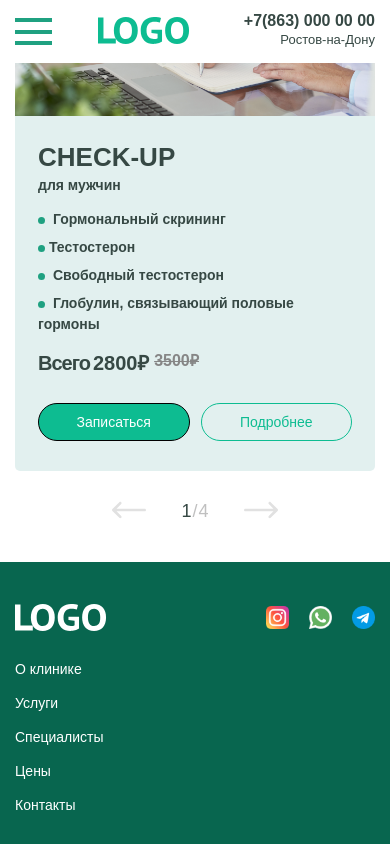
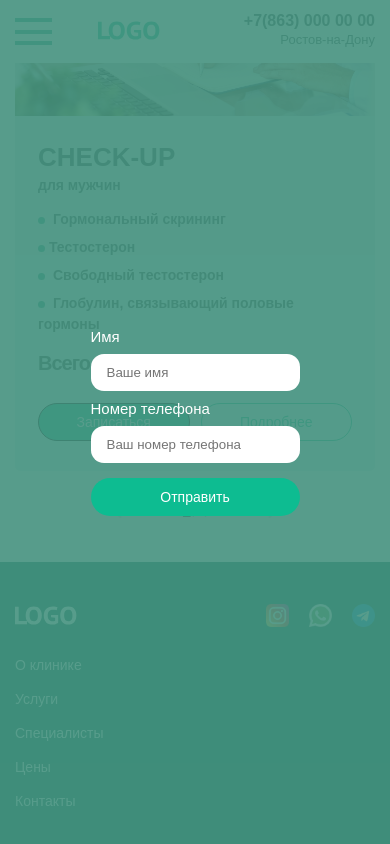
Before and after one commit to NickMomotenko/rocket-business-test, a website: page src/index.html in a window 390 px wide. Both pictures are taken after a click on the button "Записаться". Drawn offline with nearby package versions, Linux system fonts and the light colour scheme; files that its build step writes are made by us from their sources; a web font is replaced by a local one.

Commit message:
fixed styles , add form.js

```diff
--- a/src/index.html
+++ b/src/index.html
@@ -73,7 +73,7 @@
                 >
               </div>
               <div class="header__btns">
-                <button class="button button--record">
+                <button class="button button--order">
                   Записаться на прием
                 </button>
               </div>
@@ -151,7 +151,7 @@
                         </div>
                       </div>
                       <div class="check-up__btns">
-                        <button class="button check-up__order-btn">
+                        <button class="button button--order check-up__order-btn">
                           Записаться
                         </button>
                         <button class="button button--no-bg">Подробнее</button>
@@ -195,7 +195,7 @@
                         </div>
                       </div>
                       <div class="check-up__btns">
-                        <button class="button check-up__order-btn">
+                        <button class="button button--order check-up__order-btn">
                           Записаться
                         </button>
                         <button class="button button--no-bg">Подробнее</button>
@@ -239,7 +239,7 @@
                         </div>
                       </div>
                       <div class="check-up__btns">
-                        <button class="button check-up__order-btn">
+                        <button class="button button--order check-up__order-btn">
                           Записаться
                         </button>
                         <button class="button button--no-bg">Подробнее</button>
@@ -283,7 +283,7 @@
                         </div>
                       </div>
                       <div class="check-up__btns">
-                        <button class="button check-up__order-btn">
+                        <button class="button button--order check-up__order-btn">
                           Записаться
                         </button>
                         <button class="button button--no-bg">Подробнее</button>
@@ -301,11 +301,19 @@
               </ul>
               <div class="check-up__controlls" id="slider-controlls">
                 <button class="button button--icon" data-click="prev">
-                  <img
-                    src="./img/icons/line.svg"
-                    alt=""
+                  <svg
+                    width="34"
+                    height="18"
+                    viewBox="0 0 34 18"
+                    fill="none"
+                    xmlns="http://www.w3.org/2000/svg"
                     class="button__icon button__icon--prev"
-                  />
+                  >
+                    <path
+                      d="M32.6718 7.67186H4.54493L9.20426 3.03512C9.72416 2.51768 9.72615 1.67678 9.20871 1.15689C8.69127 0.636925 7.8503 0.635 7.33041 1.15237L0.390691 8.05861C0.390226 8.05901 0.389894 8.05947 0.389496 8.05987C-0.129071 8.57731 -0.130731 9.42093 0.389363 9.94009C0.389828 9.94049 0.39016 9.94095 0.390558 9.94135L7.33028 16.8476C7.85011 17.3649 8.69107 17.3631 9.20858 16.8431C9.72602 16.3232 9.72402 15.4823 9.20413 14.9648L4.54493 10.3281H32.6718C33.4054 10.3281 34 9.7335 34 8.99998C34 8.26646 33.4054 7.67186 32.6718 7.67186Z"
+                      fill="#E1E1E1"
+                    />
+                  </svg>
                 </button>
                 <div class="check-up__display" id="slider-display">
                   <span
@@ -319,11 +327,19 @@
                   >
                 </div>
                 <button class="button button--icon" data-click="next">
-                  <img
-                    src="./img/icons/line.svg"
-                    alt=""
+                  <svg
+                    width="34"
+                    height="18"
+                    viewBox="0 0 34 18"
+                    fill="none"
+                    xmlns="http://www.w3.org/2000/svg"
                     class="button__icon button__icon--next"
-                  />
+                  >
+                    <path
+                      d="M32.6718 7.67186H4.54493L9.20426 3.03512C9.72416 2.51768 9.72615 1.67678 9.20871 1.15689C8.69127 0.636925 7.8503 0.635 7.33041 1.15237L0.390691 8.05861C0.390226 8.05901 0.389894 8.05947 0.389496 8.05987C-0.129071 8.57731 -0.130731 9.42093 0.389363 9.94009C0.389828 9.94049 0.39016 9.94095 0.390558 9.94135L7.33028 16.8476C7.85011 17.3649 8.69107 17.3631 9.20858 16.8431C9.72602 16.3232 9.72402 15.4823 9.20413 14.9648L4.54493 10.3281H32.6718C33.4054 10.3281 34 9.7335 34 8.99998C34 8.26646 33.4054 7.67186 32.6718 7.67186Z"
+                      fill="#E1E1E1"
+                    />
+                  </svg>
                 </button>
               </div>
             </div>
@@ -457,13 +473,40 @@
             </li>
           </ul>
         </nav>
-        <button class="button button--write button--no-bg">
+        <button class="button button--write button--order button--no-bg">
           Записаться на прием
         </button>
       </div>
     </div>
 
+    <div class="form">
+      <form action="" class="form__content" id="form">
+        <label class="form__label">
+          <span class="form__text">Имя</span>
+          <input
+            type="text"
+            class="form__input"
+            placeholder="Ваше имя"
+            name="name"
+          />
+        </label>
+        <label class="form__label form__label--no-margin">
+          <span class="form__text">Номер телефона</span>
+          <input
+            type="text"
+            class="form__input"
+            placeholder="Ваш номер телефона"
+            name="tel"
+          />
+        </label>
+        <div class="form__button">
+          <button type="submit" class="button button--send">Отправить</button>
+        </div>
+      </form>
+    </div>
+
     <script src="./js/index.js"></script>
     <script src="./js/burger.js"></script>
+    <script src="./js/form.js"></script>
   </body>
 </html>
--- /dev/null
+++ b/src/js/form.js
@@ -0,0 +1,31 @@
+const form = document.querySelector("#form");
+const formContainer = document.querySelector(".form");
+
+const orderBtn = document.querySelectorAll(".button.button--order");
+
+form.addEventListener("submit", (event) => {
+  event.preventDefault();
+
+  const form = event.currentTarget;
+
+  const userName = form.elements.name.value;
+  const userPhone = form.elements.tel.value;
+
+  if (!userName && !userPhone) return;
+
+  alert(`Имя: ${userName} , номер телефона: ${userPhone}`);
+});
+
+formContainer.addEventListener("click", (event) => {
+  if (event.target === form || event.target.closest("#form")) return;
+
+  formContainer.style.left = "100%";
+});
+
+orderBtn.forEach((btn) => {
+  btn.addEventListener("click", (event) => {
+    event.preventDefault();
+
+    formContainer.style.left = "0";
+  });
+});
--- a/src/styles/blocks/_button.scss
+++ b/src/styles/blocks/_button.scss
@@ -39,6 +39,10 @@
 
     &:hover {
       background-color: transparent;
+
+      svg path {
+        fill: #0dbc91;
+      }
     }
 
     &:focus {
@@ -51,4 +55,9 @@
       transform: rotate(180deg);
     }
   }
+
+  &--send{
+    width: 100%;
+    max-width: 100%;
+  }
 }
--- a/src/styles/blocks/_check-up.scss
+++ b/src/styles/blocks/_check-up.scss
@@ -143,6 +143,7 @@
     &__btns {
       display: flex;
       width: 100%;
+      justify-content: center;
     }
   }
 }
--- a/src/styles/blocks/_footer.scss
+++ b/src/styles/blocks/_footer.scss
@@ -20,6 +20,8 @@
 
 @media screen and (max-width: 840px) {
   .footer {
+    padding: 42px 0;
+
     &__menu {
       display: none;
     }
@@ -28,8 +30,6 @@
 
 @media screen and (max-width: 480px) {
   .footer {
-    padding: 42px 0;
-
     &__bottom {
       display: block;
       margin-top: 32px;
--- /dev/null
+++ b/src/styles/blocks/_form.scss
@@ -0,0 +1,50 @@
+.form {
+  position: fixed;
+  top: 0;
+  left: 100%;
+  width: 100%;
+  height: 100%;
+
+  display: flex;
+  align-items: center;
+  justify-content: center;
+
+  background: rgba(#45927f, 0.9);
+  z-index: 10;
+
+  transition: .4s;
+
+  &__label {
+    display: flex;
+    flex-direction: column;
+    margin-bottom: 10px;
+
+    &:last-child {
+      margin-bottom: 0;
+    }
+
+    &--no-margin {
+      margin-bottom: 0;
+    }
+  }
+
+  &__text {
+    color: #fff;
+    font-size: 15px;
+    margin-bottom: 10px;
+  }
+
+  &__input {
+    background: #fff;
+    padding: 10px 15px;
+    border-radius: 13px;
+
+    &:focus {
+      border-color: blue;
+    }
+  }
+
+  &__button {
+    margin-top: 15px;
+  }
+}
--- /dev/null
+++ b/src/styles/blocks/_logo.scss
@@ -0,0 +1,14 @@
+.logo {
+  &__link {
+    display: block;
+  }
+}
+
+@media screen and (max-width: 768px) {
+  .logo {
+    svg {
+      width: 62px;
+      height: 19px;
+    }
+  }
+}
```
